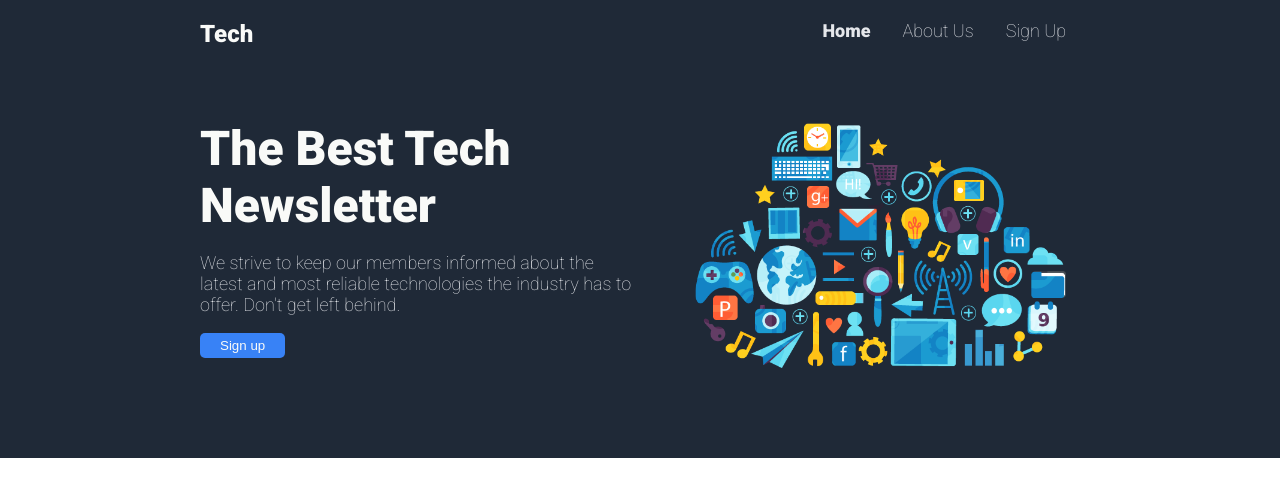
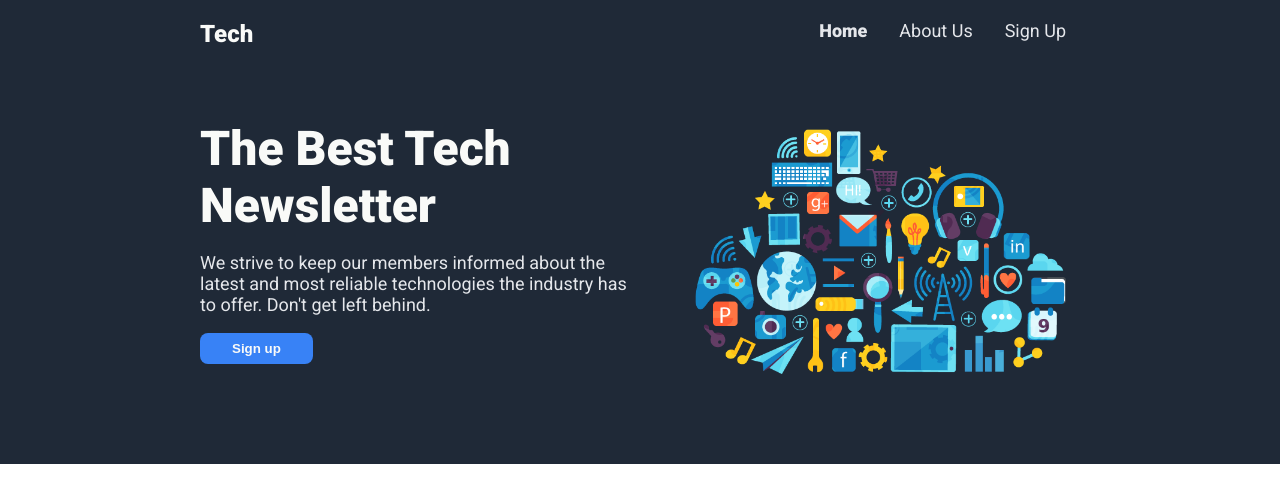
Before and after one commit to shevon-ai/Tech-presentation, a plain HTML site: page index.html in a window 1280 px wide. Drawn offline with Linux system fonts and the light colour scheme.

Commit message:
Update CSS

```diff
--- a/css/style.css
+++ b/css/style.css
@@ -30,7 +30,6 @@ ul li{
 li a{
     color: #E5E7EB;
     font-size: 18px;
-    font-weight: lighter;
     padding: 14px;
 }
 a.active{
@@ -53,21 +52,21 @@ a.active{
 }
 .hero-maintext{
     font-size: 48px;
-    font-weight: bold;
+    font-weight: 900;
     color: #F9FAF8;
     margin-bottom: 0;
 }
 .hero-subtext{
     color: #E5E7EB;
     font-size: 18px;
-    font-weight: lighter;
 }
 .sign-up-button{
     background-color: #3882F6;
     color: #F9FAF8;
-    padding: 5px 20px;
+    font-weight: bolder;
+    padding: 8px 32px;
     border: none;
-    border-radius: 5px;
+    border-radius: 8px;
 }
 .sign-up-button:hover{
     background-color: rgba(56, 130, 246, 0.6);
```
